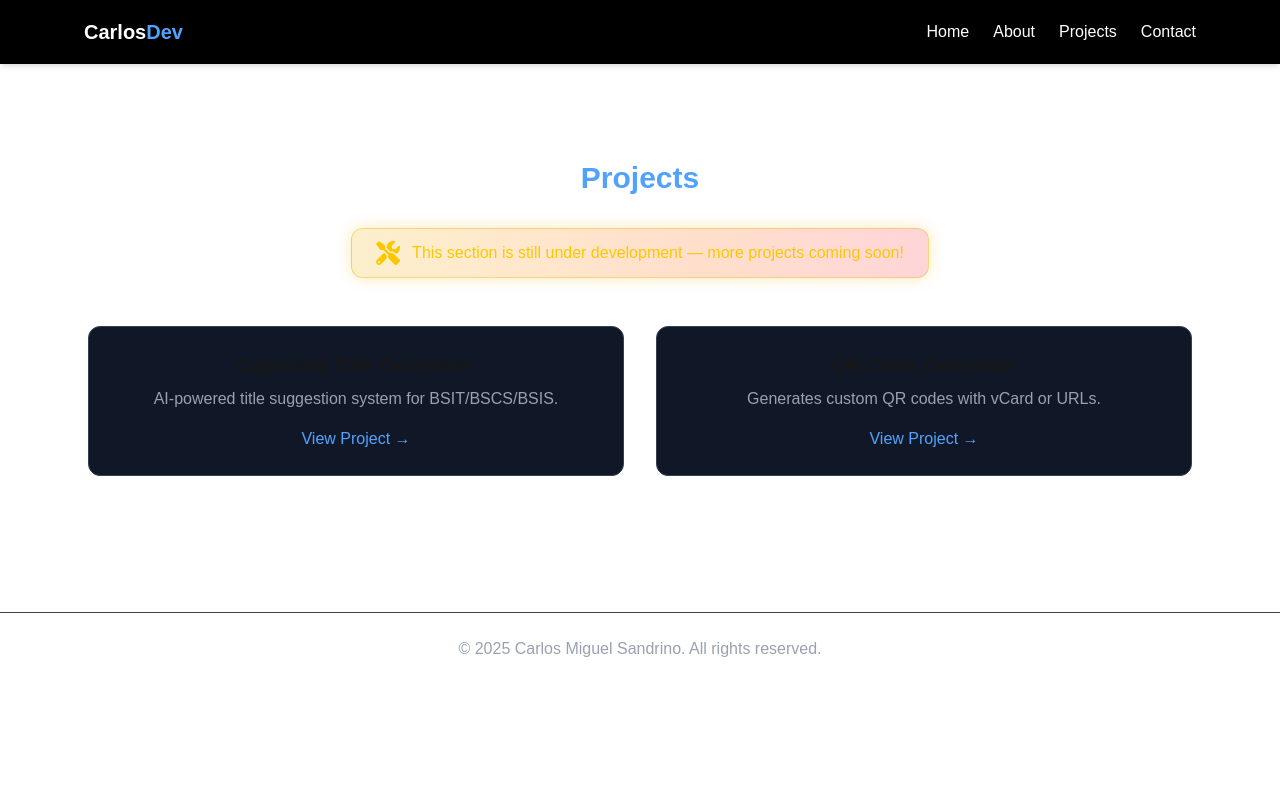
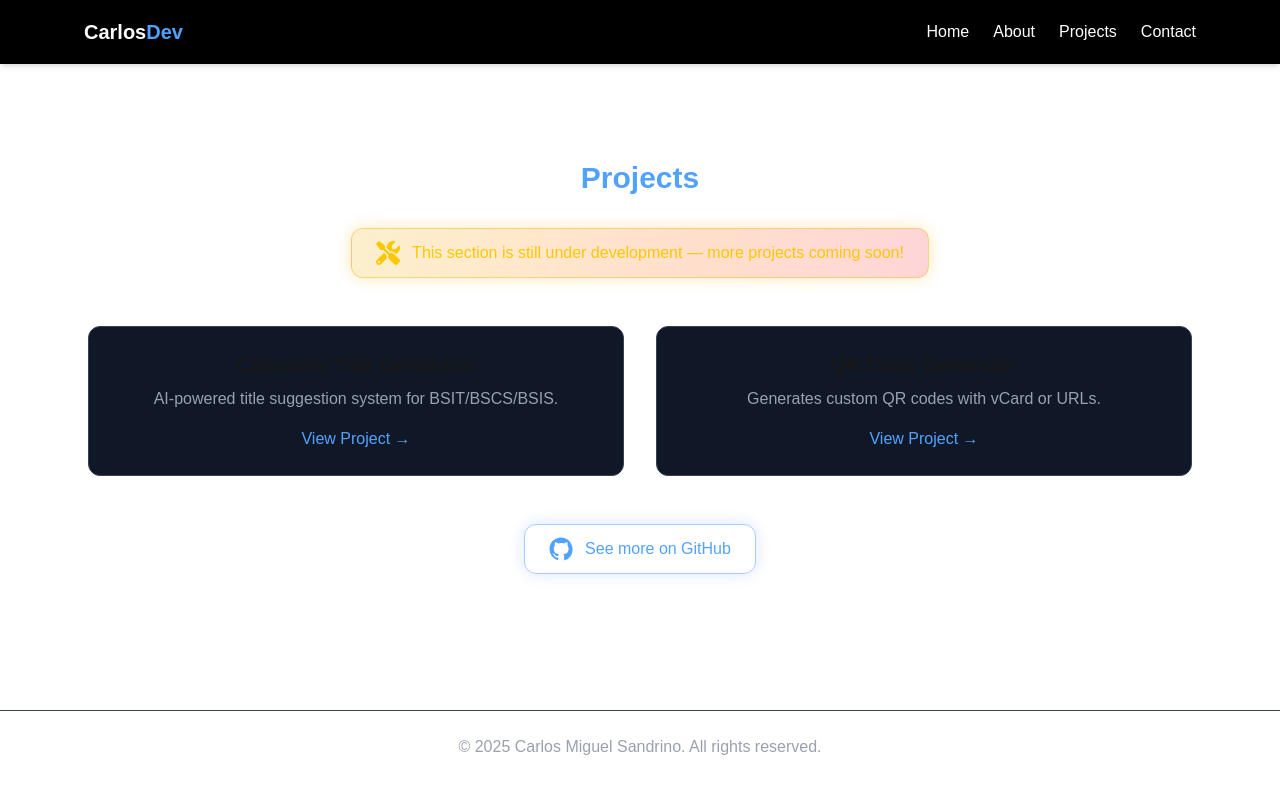
Before and after one commit to Crl0sDEV/Latest-Portfolio-V1, a Next.js app: page /projects in a window 1280 px wide. Shown: the top 794 px of the page. Built offline with nearby package versions, Linux system fonts and the light colour scheme.

Commit message:
Add github link for my projects

```diff
--- a/src/app/contact/page.js
+++ b/src/app/contact/page.js
@@ -16,14 +16,14 @@ export default function Contact() {
       <div  />
 
       <Reveal>
-        <h1 className="text-4xl md:text-5xl font-bold mb-6 text-transparent bg-clip-text bg-gradient-to-r from-blue-400 via-cyan-300 to-blue-500">
+        <h1 className="text-4xl md:text-5xl font-bold mb-6 text-transparent bg-clip-text bg-blue-500">
           Contact Me
         </h1>
       </Reveal>
 
       {/* Animated underline */}
       <Reveal delay={0.2}>
-        <div className="w-24 h-1 mx-auto mb-10 bg-gradient-to-r from-blue-500 via-cyan-400 to-blue-500 rounded-full animate-pulse"></div>
+        <div className="w-24 h-1 mx-auto mb-10 bg-linear-to-r from-blue-500 via-cyan-400 to-blue-500 rounded-full animate-pulse"></div>
       </Reveal>
 
       <Reveal delay={0.3}>
@@ -49,7 +49,7 @@ export default function Contact() {
             href="https://github.com/Crl0sDEV"
             target="_blank"
             rel="noopener noreferrer"
-            className="text-5xl hover:text-white transition transform hover:scale-125 drop-shadow-[0_0_15px_rgba(255,255,255,0.7)] animate-float delay-[200ms]"
+            className="text-5xl hover:text-white transition transform hover:scale-125 drop-shadow-[0_0_15px_rgba(255,255,255,0.7)] animate-float delay-200"
             title="GitHub"
           >
             <FaGithub />
@@ -60,7 +60,7 @@ export default function Contact() {
             href="https://www.linkedin.com/in/sandrino-carlos-miguel"
             target="_blank"
             rel="noopener noreferrer"
-            className="text-5xl hover:text-blue-500 transition transform hover:scale-125 drop-shadow-[0_0_15px_rgba(59,130,246,0.7)] animate-float delay-[400ms]"
+            className="text-5xl hover:text-blue-500 transition transform hover:scale-125 drop-shadow-[0_0_15px_rgba(59,130,246,0.7)] animate-float delay-400"
             title="LinkedIn"
           >
             <FaLinkedin />
@@ -71,7 +71,7 @@ export default function Contact() {
             href="https://www.facebook.com/KreizzyCarl"
             target="_blank"
             rel="noopener noreferrer"
-            className="text-5xl hover:text-blue-600 transition transform hover:scale-125 drop-shadow-[0_0_15px_rgba(37,99,235,0.7)] animate-float delay-[600ms]"
+            className="text-5xl hover:text-blue-600 transition transform hover:scale-125 drop-shadow-[0_0_15px_rgba(37,99,235,0.7)] animate-float delay-600"
             title="Facebook"
           >
             <FaFacebook />
@@ -82,7 +82,7 @@ export default function Contact() {
             href="https://www.instagram.com/crls_mgx"
             target="_blank"
             rel="noopener noreferrer"
-            className="text-5xl hover:text-pink-500 transition transform hover:scale-125 drop-shadow-[0_0_15px_rgba(236,72,153,0.7)] animate-float delay-[800ms]"
+            className="text-5xl hover:text-pink-500 transition transform hover:scale-125 drop-shadow-[0_0_15px_rgba(236,72,153,0.7)] animate-float delay-800"
             title="Instagram"
           >
             <FaInstagram />
--- a/src/app/page.js
+++ b/src/app/page.js
@@ -9,7 +9,7 @@ export default function Home() {
   return (
     <main className="flex flex-col items-center justify-center min-h-screen bg-black text-white px-6 text-center">
       <Reveal>
-        <h1 className="text-5xl md:text-6xl font-bold bg-gradient-to-r from-blue-400 via-purple-500 to-pink-500 bg-clip-text text-transparent animate-pulse drop-shadow-[0_0_10px_rgba(147,51,234,0.6)]">
+        <h1 className="text-5xl md:text-6xl font-bold bg-linear-to-r from-blue-400 via-purple-500 to-pink-500 bg-clip-text text-transparent animate-pulse drop-shadow-[0_0_10px_rgba(147,51,234,0.6)]">
           Hi, I&apos;m{" "}
           <span className="font-extrabold text-white drop-shadow-[0_0_10px_rgba(56,189,248,0.6)]">
             Carlos Miguel Sandrino
@@ -35,7 +35,7 @@ export default function Home() {
             download
             whileHover={{ scale: 1.1 }}
             whileTap={{ scale: 0.95 }}
-            className="inline-flex items-center gap-2 px-6 py-3 rounded-lg bg-gradient-to-r from-blue-500 via-purple-600 to-pink-500 text-white font-semibold shadow-lg hover:shadow-[0_0_20px_rgba(147,51,234,0.8)] transition-all"
+            className="inline-flex items-center gap-2 px-6 py-3 rounded-lg bg-linear-to-r from-blue-500 via-purple-600 to-pink-500 text-white font-semibold shadow-lg hover:shadow-[0_0_20px_rgba(147,51,234,0.8)] transition-all"
           >
             <FaDownload className="text-lg" />
             Download CV
--- a/src/app/projects/page.js
+++ b/src/app/projects/page.js
@@ -31,7 +31,7 @@ export default function Projects() {
           initial={{ opacity: 0, y: 20 }}
           animate={{ opacity: 1, y: 0 }}
           transition={{ duration: 0.6 }}
-          className="mb-12 inline-flex items-center gap-3 px-6 py-3 bg-gradient-to-r from-yellow-500/20 via-orange-500/20 to-red-500/20 border border-yellow-500/40 rounded-xl text-yellow-400 backdrop-blur-md shadow-[0_0_15px_rgba(234,179,8,0.3)]"
+          className="mb-12 inline-flex items-center gap-3 px-6 py-3 bg-linear-to-r from-yellow-500/20 via-orange-500/20 to-red-500/20 border border-yellow-500/40 rounded-xl text-yellow-400 backdrop-blur-md shadow-[0_0_15px_rgba(234,179,8,0.3)]"
         >
           <FaTools className="text-2xl animate-spin-slow" />
           <span className="font-medium">
@@ -48,6 +48,34 @@ export default function Projects() {
           </Reveal>
         ))}
       </div>
+
+      {/* More Projects - GitHub Link */}
+<Reveal delay={0.2}>
+  <motion.div
+    initial={{ opacity: 0, y: 20 }}
+    whileInView={{ opacity: 1, y: 0 }}
+    transition={{ duration: 0.6 }}
+    className="mt-12"
+  >
+    <a
+      href="https://github.com/Crl0sDEV"
+      target="_blank"
+      className="inline-flex items-center gap-3 px-6 py-3 rounded-xl border border-blue-500/40 text-blue-400 hover:bg-blue-500/10 transition-all backdrop-blur-md shadow-[0_0_15px_rgba(59,130,246,0.2)]"
+    >
+      <svg
+        xmlns="http://www.w3.org/2000/svg"
+        fill="currentColor"
+        viewBox="0 0 24 24"
+        className="w-6 h-6"
+      >
+        <path d="M12 .5C5.65.5.5 5.65.5 12c0 5.1 3.29 9.43 7.86 10.96.58.11.79-.25.79-.56v-2.02c-3.2.7-3.87-1.38-3.87-1.38-.53-1.36-1.31-1.72-1.31-1.72-1.07-.73.09-.72.09-.72 1.18.08 1.8 1.2 1.8 1.2 1.05 1.79 2.76 1.27 3.44.97.11-.76.41-1.27.74-1.56-2.55-.29-5.23-1.28-5.23-5.7 0-1.26.45-2.3 1.2-3.11-.12-.3-.52-1.52.11-3.17 0 0 .97-.31 3.18 1.19a11.1 11.1 0 0 1 2.9-.39c.98 0 1.97.13 2.9.39 2.21-1.5 3.17-1.19 3.17-1.19.63 1.65.23 2.87.11 3.17.75.81 1.19 1.85 1.19 3.11 0 4.44-2.69 5.4-5.25 5.68.42.36.81 1.09.81 2.22v3.3c0 .31.21.68.8.56A10.52 10.52 0 0 0 23.5 12C23.5 5.65 18.35.5 12 .5z" />
+      </svg>
+
+      <span className="font-medium">See more on GitHub</span>
+    </a>
+  </motion.div>
+</Reveal>
+
     </section>
   );
 }
```
